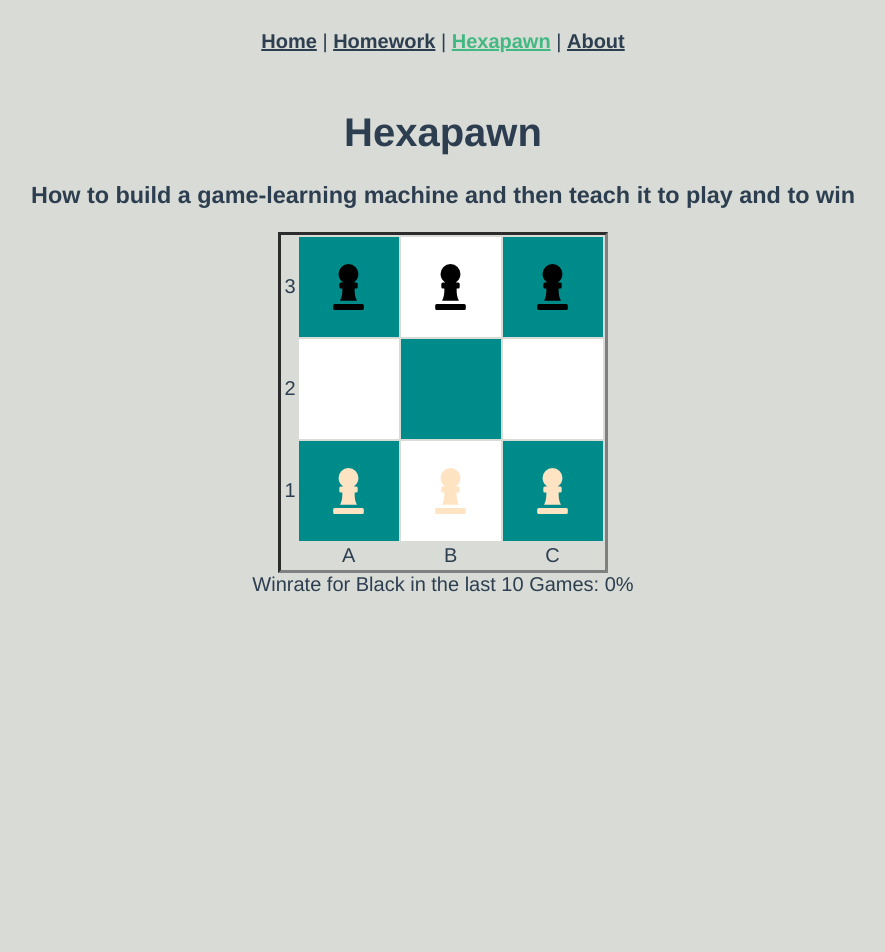
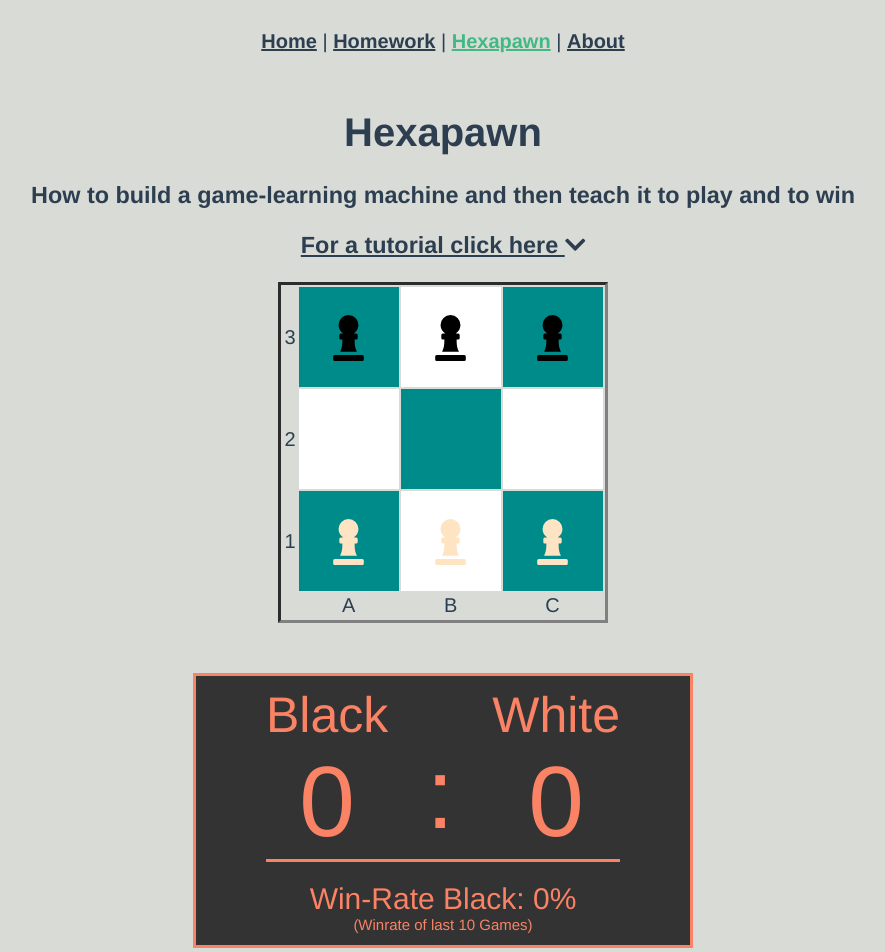
Before and after one commit to nf6863s/WE_Semesterprojekt, a Vue app: page /#/hexapawn in a window 1280 px wide. Shown: the top 952 px of the page, without its empty margins (197-1082 px from the left). Before the commit the page ends 800 px from the top, so only its background shows below. Built offline with nearby package versions, Linux system fonts and the light colour scheme.

Commit message:
Implemented Scoreboard and How-to-Play section

```diff
--- /dev/null
+++ b/src/components/Scoreboard.vue
@@ -0,0 +1,114 @@
+<template>
+  <div class="scoreboard">
+    <div class="score">
+      <div>
+        <span class="score-title">Black</span>
+        <span>{{black}}</span>
+      </div>
+      <span class="score-separator">:</span>
+      <div>
+        <span class="score-title">White</span>
+        <span>{{white}}</span>
+      </div>
+    </div>
+    <hr class="line">
+    <div class="winrate">
+      <span>Win-Rate Black: <span>{{get_wr_for_last_ten_games()}}</span></span>
+      <span>(Winrate of last 10 Games)</span>
+    </div>
+  </div>
+</template>
+
+<script>
+export default {
+  name: "Scoreboard",
+  data() {
+    return {
+      white: 0,
+      black: 0,
+      history: []
+    }
+  },
+  methods: {
+    updateScore(winner) {
+      if (winner === 0) {
+        this.white++;
+      } else {
+        this.black++;
+      }
+
+      this.history.push(winner);
+    },
+
+    get_wr_for_last_ten_games() {
+      let last_ten = [];
+      if (this.history.length === 0) {
+        return '0%';
+      }
+
+      if (this.history.length > 10) {
+        last_ten = this.history.slice(this.history.length - 10);
+      } else {
+        last_ten = this.history;
+      }
+
+      let black_wins = 0;
+
+      last_ten.forEach(el => black_wins += el);
+
+      console.log(black_wins, black_wins/last_ten.length);
+
+      return parseFloat(black_wins/last_ten.length * 100).toFixed(0)+"%";
+    }
+  }
+}
+</script>
+
+<style scoped>
+  .scoreboard {
+    width: 500px;
+    height: 275px;
+    background-color: #333333;
+    color: #fa8265;
+    font-size: 50px;
+    padding: 10px 70px;
+    border-style: solid;
+  }
+
+  .score {
+    font-size: 100px;
+    display: flex;
+    flex-direction: row;
+    justify-content: space-between;
+  }
+
+  .score > div {
+    display: flex;
+    flex-direction: column;
+  }
+
+  .score-title {
+    font-size: 50px;
+  }
+
+  .score-separator {
+    padding-top: 50px;
+  }
+
+  .winrate {
+    margin-top: 20px;
+    font-size: 30px;
+    display: flex;
+    flex-direction: column;
+  }
+
+  .winrate > *:last-child {
+    font-size: 15px;
+  }
+
+  .line {
+    width: 100%;
+    height: 3px;
+  }
+
+</style>
--- a/src/main.js
+++ b/src/main.js
@@ -4,9 +4,9 @@ import './assets/styles/master.css'
 import router from './router'
 import store from './store'
 import { library } from "@fortawesome/fontawesome-svg-core";
-import { faFolder, faFileCode, faFolderOpen, faChessPawn } from "@fortawesome/free-solid-svg-icons";
+import { faFolder, faFileCode, faFolderOpen, faChessPawn, faChevronDown, faChevronUp } from "@fortawesome/free-solid-svg-icons";
 import { FontAwesomeIcon } from "@fortawesome/vue-fontawesome";
 
-library.add(faFolder, faFileCode, faFolderOpen, faChessPawn);
+library.add(faFolder, faFileCode, faFolderOpen, faChessPawn, faChevronDown, faChevronUp);
 
 createApp(App).component("font-awesome-icon", FontAwesomeIcon).use(store).use(router).mount('#app')
--- a/src/views/Hexapawn.vue
+++ b/src/views/Hexapawn.vue
@@ -1,7 +1,90 @@
 <template>
   <h1>Hexapawn</h1>
   <h3>How to build a game-learning machine and then teach it to play and to win</h3>
-  <div>
+  <h3 class="tutorial-expand" v-on:click="toggle_tutorial()">For a tutorial click here <font-awesome-icon :class="{hidden: show_tutorial}" icon="chevron-down"/><font-awesome-icon :class="{hidden: !show_tutorial}" icon="chevron-up"/></h3>
+  <div class="how-to-play" v-bind:class="{hidden: !show_tutorial}">
+    <h3>How to Play</h3>
+    <div>
+      Hexapawn is basically Chess, but smaller (and maybe even better). <br>It is played on a 3x3 Board with 3 Pawns each.
+      <br>
+      The Pawns can move just like a normal Pawn could in Chess.
+      <br>
+      So one field ahead if it is empty or one field diagonally forward, if there is an opponents Pawn to attack.
+      <div>
+        <table class="chessboard">
+          <tr>
+            <td class="tutorial-field black highlight"><font-awesome-icon class="pawn pawn-black" icon="chess-pawn"/></td>
+            <td class="tutorial-field white highlight"></td>
+          </tr>
+          <tr>
+            <td class="tutorial-field white"></td>
+            <td class="tutorial-field black"><font-awesome-icon class="pawn pawn-white" icon="chess-pawn"/></td>
+          </tr>
+        </table>
+      </div>
+      <br>
+      White (You) will always have the first move.
+      <br>
+      <br>
+      There are three possible ways to win the Game:
+      <ol class="tutorial-list">
+        <li>
+          <span>Get your Pawn to the other Side of the field</span>
+          <div>
+            <table class="chessboard">
+              <tr>
+                <td class="tutorial-field black"><font-awesome-icon class="pawn pawn-black" icon="chess-pawn"/></td>
+                <td class="tutorial-field white selected"><font-awesome-icon class="pawn pawn-white" icon="chess-pawn"/></td>
+              </tr>
+              <tr>
+                <td class="tutorial-field white"></td>
+                <td class="tutorial-field black"></td>
+              </tr>
+            </table>
+          </div>
+        </li>
+        <li>
+          <span>Leave the Opponent with no legal moves on his next turn</span>
+          <div>
+            <table class="chessboard">
+              <tr>
+                <td class="tutorial-field black"><font-awesome-icon class="pawn pawn-black" icon="chess-pawn"/></td>
+                <td class="tutorial-field white"></td>
+              </tr>
+              <tr>
+                <td class="tutorial-field white"><font-awesome-icon class="pawn pawn-white" icon="chess-pawn"/></td>
+                <td class="tutorial-field black"></td>
+              </tr>
+            </table>
+          </div>
+        </li>
+        <li>
+          <span>Take all of the Opponents Pawns</span>
+          <div>
+            <table class="chessboard">
+              <tr>
+                <td class="tutorial-field black"></td>
+                <td class="tutorial-field white"></td>
+              </tr>
+              <tr>
+                <td class="tutorial-field white"><font-awesome-icon class="pawn pawn-white" icon="chess-pawn"/></td>
+                <td class="tutorial-field black"><font-awesome-icon class="pawn pawn-white" icon="chess-pawn"/></td>
+              </tr>
+            </table>
+          </div>
+        </li>
+      </ol>
+    </div>
+    <h3>How the Opponent learns</h3>
+    <div>
+      The Game Hexapawn was invented by American Mathematician Martin Gardner,<br>
+      who was the Author for the Column "Mathematical Games" in the Journal "Scientific American" <br>
+
+    </div>
+    <h3 class="tutorial-expand" v-on:click="toggle_tutorial()">Hide Tutorial <font-awesome-icon icon="chevron-up"/></h3>
+
+  </div>
+  <div class="container">
     <table class="chessboard">
       <tr>
         <td>3</td>
@@ -28,13 +111,15 @@
         <td>C</td>
       </tr>
     </table>
-    <span>Winrate for Black in the last 10 Games: {{get_wr_for_last_ten_games()}}</span>
+    <scoreboard ref="scoreboard" class="scoreboard"></scoreboard>
   </div>
 </template>
 
 <script>
+import Scoreboard from "@/components/Scoreboard";
 export default {
   name: "Hexapawn",
+  components: {Scoreboard},
   data() {
     return {
       board: [],
@@ -46,7 +131,8 @@ export default {
       move_number: 0,
       last_move_black: [],
       winner: '',
-      game_history: [],
+
+      show_tutorial: false,
 
       move_response_list: {}
     }
@@ -464,9 +550,9 @@ export default {
 
         this.last_move_black = [];
         this.winner = '';
-        this.game_history.push(0);
+        this.$refs.scoreboard.updateScore(0);
       } else {
-        this.game_history.push(1);
+        this.$refs.scoreboard.updateScore(1);
       }
 
       //this.get_wr_for_last_ten_games();
@@ -495,26 +581,8 @@ export default {
       this.init_board();
     },
 
-    get_wr_for_last_ten_games() {
-      let last_ten = [];
-      if (this.game_history.length === 0) {
-        return '0%';
-      }
-
-      if (this.game_history.length > 10) {
-        last_ten = this.game_history.slice(this.game_history.length - 10);
-      } else {
-        last_ten = this.game_history;
-      }
-
-      let black_wins = 0;
-
-      last_ten.forEach(el => black_wins += el);
-
-      console.log(black_wins, black_wins/last_ten.length);
-
-      return parseFloat(black_wins/last_ten.length * 100).toFixed(0)+"%";
-
+    toggle_tutorial() {
+      this.show_tutorial = !this.show_tutorial;
     }
   },
   mounted() {
@@ -526,14 +594,39 @@ export default {
 </script>
 
 <style scoped>
+  .how-to-play {
+    width: 70vw;
+    margin: auto auto 100px;
+  }
+
   .chessboard {
-    margin: auto;
+    margin: 10px auto auto;
     border-style: inset;
+    text-align: center;
   }
 
   .field {
     width: 100px;
     height: 100px;
+  }
+
+  .tutorial-field {
+    width: 50px;
+    height: 50px;
+  }
+
+  .tutorial-list {
+    width: fit-content;
+    margin: 10px auto auto;
+    text-align: left;
+  }
+
+  .tutorial-list > li {
+    margin-bottom: 30px;
+  }
+
+  .tutorial-list > li > div {
+    margin-right: 40px;
   }
 
   .selected {
@@ -565,4 +658,20 @@ export default {
     color: bisque;
   }
 
+  .scoreboard {
+    margin: 50px auto auto;
+  }
+
+  .container {
+    padding-bottom: 50px;
+  }
+
+  .hidden {
+    display: none;
+  }
+
+  .tutorial-expand {
+    cursor: pointer;
+    text-decoration: underline;
+  }
 </style>
```
